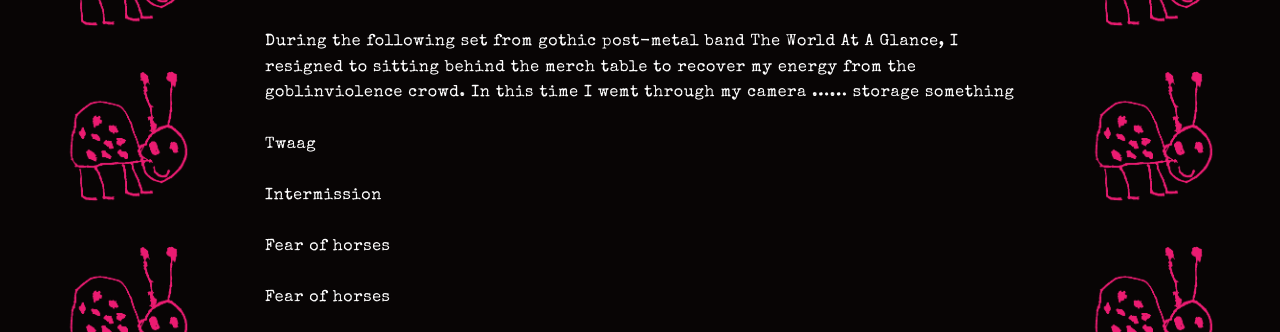
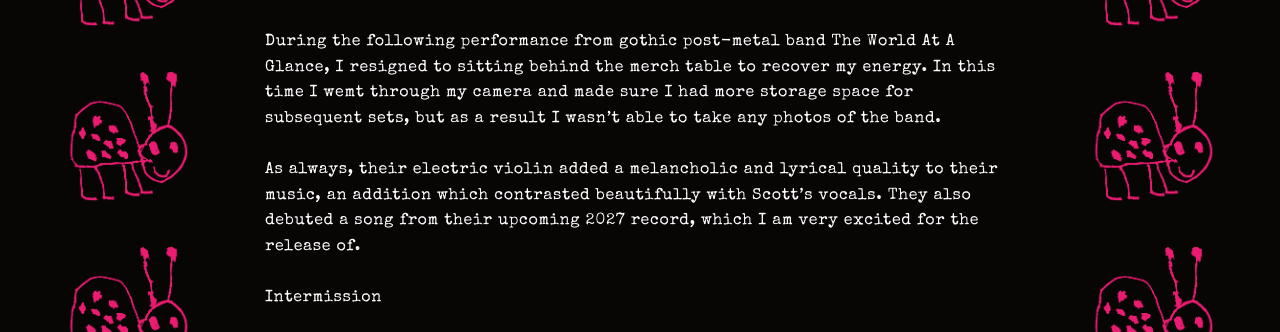
Before and after one commit to xxiwriterecipesnotlovelettersxx/xxiwriterecipesnotlovelettersxx.github.io, a Jekyll site: the page built from _posts/2026-03-28-starfest-at-the-tote.md, in a window 1280 px wide and 900 px high, scrolled down 3768 px, cut to the strip 226-558 px from the top of the window. Built offline with Jekyll 4.4.1, drawn with Linux system fonts in a browser that asks for light colours.

Commit message:
Update 2026-03-28-starfest-at-the-tote.md

```diff
--- a/_posts/2026-03-28-starfest-at-the-tote.md
+++ b/_posts/2026-03-28-starfest-at-the-tote.md
@@ -82,9 +82,9 @@ In the middle of their act, they played a Converge cover, which fit in seamlessl
   </a>
 </div>
 
-During the following set from gothic post-metal band The World At A Glance, I resigned to sitting behind the merch table to recover my energy from the goblinviolence crowd. In this time I wemt through my camera ...... storage something
+During the following performance from gothic post-metal band The World At A Glance, I resigned to sitting behind the merch table to recover my energy. In this time I wemt through my camera and made sure I had more storage space for subsequent sets, but as a result I wasn't able to take any photos of the band.
 <br><br>
-Twaag
+As always, their electric violin added a melancholic and lyrical quality to their music, an addition which contrasted beautifully with Scott's vocals. They also debuted a song from their upcoming 2027 record, which I am very excited for the release of.
 <br>
 <br>
 Intermission
```
